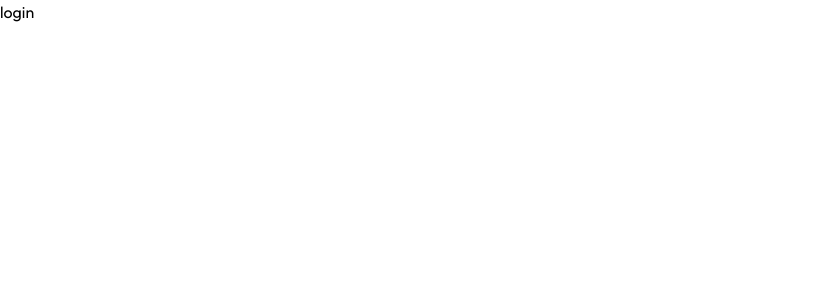
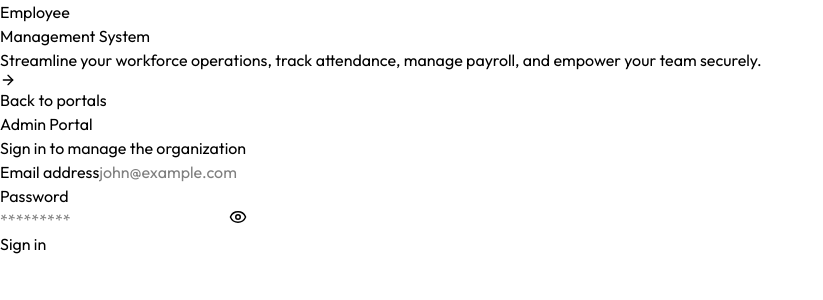
Before and after one commit to nitinkumar593/FullStack-EMS, a React (Vite) app in the folder frontend/: page /login/admin in a window 1280 px wide. Shown: the top 300 px of the page, without its empty margins (0-823 px from the left). Built offline with nearby package versions, Linux system fonts and the light colour scheme.

Commit message:
login form UI completed

```diff
--- a/frontend/src/Component/LoginForm.jsx
+++ b/frontend/src/Component/LoginForm.jsx
@@ -1,9 +1,63 @@
-function LoginForm() {
+import { ArrowRightIcon, EyeIcon, EyeOffIcon, Loader2Icon } from "lucide-react";
+import { Link } from "react-router-dom";
+import LoginLeftSide from "./LoginLeftside";
+import { useState } from "react";
+
+function LoginForm({ role, title, subtitle }) {
+
+    const [email, setEmail] = useState("")
+    const [password, setPassword] = useState("")
+    const [showPassword, setShowPassword] = useState(false)
+    const [error, setError] = useState("")
+    const [loading, setLoading] = useState(false)
+
+    const handleSubmit = async (e) => {
+        e.preventDefault();
+    }
+
     return (
-        <div>
-            login
+        <div className="min-h-screen flex flex-col md:flex-row">
+            <LoginLeftSide />
+            <div className="flex-1 flex items-center justify-center p-6 sm:p-12 bg-white">
+                <div className="w-full max-w-md animate-fade-in">
+                    <Link to='/login' className="inline-flex items-center gap-2 text-slate-400 hover:text-slate-700 text-sm mb-10 transition-colors">
+                        <ArrowRightIcon size={16} /> Back to portals
+                    </Link>
+                    <div className="mb-8">
+                        <h1 className="text-2xl sm:text-3xl font-medium text-zinc-800">{title}</h1>
+                        <p className="text-slate-500 text-sm sm:text-base mt-2">{subtitle}</p>
+                    </div>
+                    {error && (
+                        <div className="mb-6p-4 bg-rose-50 border border-rose-200 text-rose-700 text-sm rounded-xl flex items-start gap-3">
+                            <div className="w-1.5 h-1.5 rounded-full bg-rose-500 mt-1.5 shrink-0" />
+                            {error}
+                        </div>
+                    )}
+                    <form className="space-y-5" onSubmit={handleSubmit}>
+                        <div>
+                            <label className="block text-sm font-medium text-slate-700 mb-2">Email address</label>
+                            <input type="email" value={email} onChange={(e) => setEmail(e.target.value)} required placeholder="john@example.com" />
+                        </div>
+                        <div>
+                            <label className="block text-sm font-medium text-slate-700 mb-2">Password</label>
+                            <div className="relative">
+                                <input type={showPassword ? 'text' : 'password'} onChange={(e) => setPassword(e.target.value)} required className="pr-11" placeholder="*********" />
+                                <button type="button" className="absolute right-3 top-1/2 -translate-y-1/2 text-slate-400 hover:text-slate-600 transition-color" onClick={() => setShowPassword(!showPassword)}>
+                                    {showPassword ? <EyeOffIcon size={18}/> : <EyeIcon size={18}/>}
+                                </button>
+                            </div>
+
+                        </div>
+                        <button type="submit" disabled={loading} className="w-full py-3 bg-linear-to-r from-indigo-600 to-indigo-500 text-white rounded-md text-sm font-semibold hover:from-indigo-700 hover:to-indigo-600 disabled:opacity-50 transition-all duration-200 shadow-lg shadow-indigo-500/25 active:scale-[0.98] flex items-center justify-center">
+                            {loading && <Loader2Icon className="animate-spin h-4 w-5 mr-2"/>}
+                            Sign in
+                        </button>
+                    </form>
+                </div>
+            </div>
+
         </div>
-     );
+    );
 }
 
 export default LoginForm;
--- a/frontend/src/Pages/LoginLanding.jsx
+++ b/frontend/src/Pages/LoginLanding.jsx
@@ -1,26 +1,57 @@
+import { ShieldIcon, UserIcon, ArrowRightIcon } from 'lucide-react'
 import LoginLeftSide from "../Component/LoginLeftside";
+import { Link } from 'react-router-dom';
+
 
 function LoginLanding() {
+
+    const portalOption = [
+        {
+            to: "/login/admin",
+            title: "Admin Portal",
+            description: "Manage employees , departments, payroll, and system configurations",
+            icon: ShieldIcon
+        },
+        {
+            to: "/login/employee",
+            title: "Employee Portal",
+            description: "View your profile , track attendance, request time off , and access payslips",
+            icon: UserIcon
+        }
+    ]
+
     return (
-        <div>
         <div className="min-h-screen flex flex-col md:flex-row">
             <LoginLeftSide />
-            </div>
+
             <div className="w-full md:w-1/2 flex flex-col items-center justify-center p-6 sm:p-12 lg:p-16 relative overflow-y-auto min-h-screen">
 
-            <div className="w-full max-w-md animte-fade-in relative z-10">
+                <div className="w-full max-w-md animate-fade-in relative z-10">
                     {/* header */}
                     <div className="mb-10 text-center md:text-left">
                         <h2 className="text-3xl font-medium text-slate-900 tracking-tight mb-3">Welcome Back</h2>
                         <p className="text-slate-500">Select your portal to securely access the system.</p>
                     </div>
                     {/* portals list  */}
-
+                    <div className='space-y-4'>
+                        {portalOption.map((portal) => (
+                            <Link key={portal.to} to={portal.to} className='group block bg-slate-50 border border-slate-200 rounded-lg p-5 sm:p-6 transition-all duration-300 hover:border-indigo-400 hover:bg-indigo-50'>
+                                <div className='relative z-10 flex items-center justify-between gap-4 sm:gap-5'>
+                                    <h3 className='text-lg text-slate-800 group-hover:text-indigo-600 mb-1 transition-colors'>{portal.title}</h3>
+                                    <ArrowRightIcon className='w-4 h-4 text-slate-400 group-hover:text-indigo-600 group-hover:translate-x-1 transition-all duration-300' />
+                                </div>
+                            </Link>
+                        ))}
+                    </div>
                     {/* footer */}
-
+                    <div className='mt-12 text-center md:text-left text-sm text-slate-400'>
+                        <p>
+                            © {new Date().getFullYear()} Webroj. All rights reserved.
+                        </p>
+                    </div>
+                </div>
             </div>
 
-            </div>
         </div>
     );
 }
```
Lines whose indentation alone changed are shown as unchanged.
